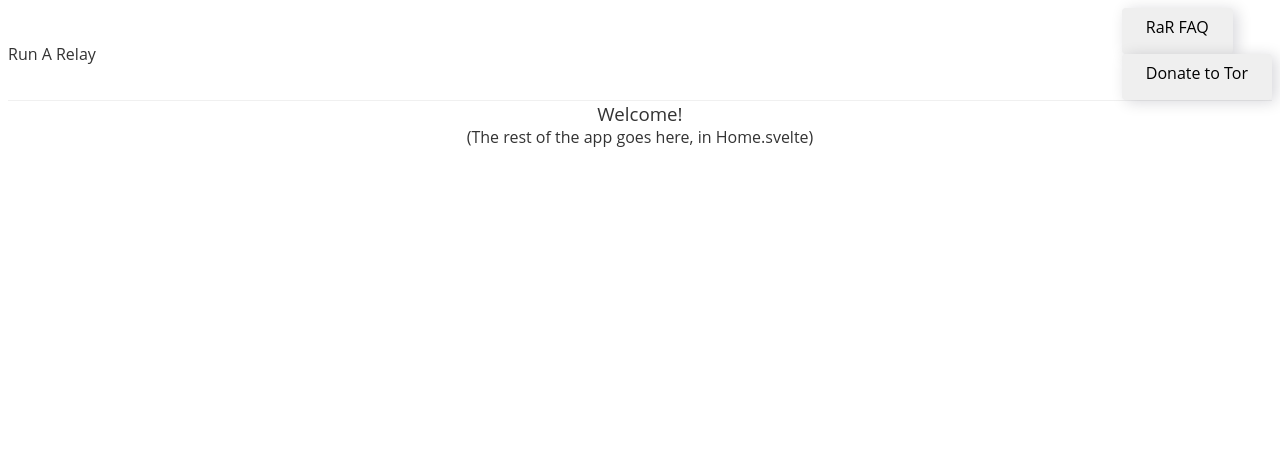
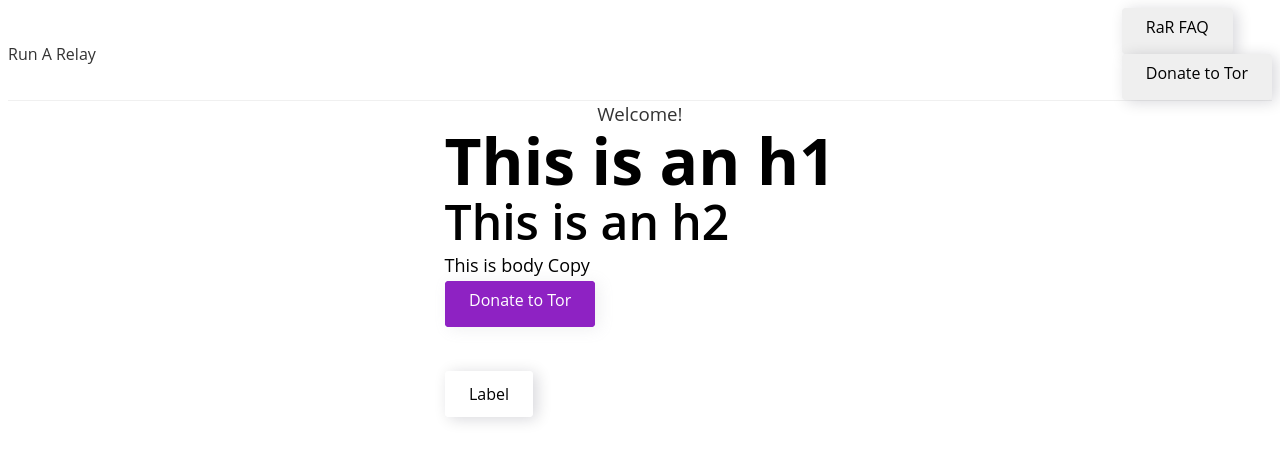
Before and after one commit to EffectiveAF/run-a-relay, a Svelte app: page / in a window 1280 px wide. Shown: the top 462 px of the page. Built offline with nearby package versions, Linux system fonts and the light colour scheme; a web font is replaced by a local one.

Commit message:
add typography and button examples

```diff
--- a/src/Home.svelte
+++ b/src/Home.svelte
@@ -18,6 +18,16 @@
 <div class="home">
   <h3>Welcome!</h3>
   <div>
-    (The rest of the app goes here, in Home.svelte)
+
+      <h1>This is an h1</h1>
+      <h2>This is an h2</h2>
+      <p>This is body Copy</p>
+
+
+      <button class="primary hvr-ripple-out">Donate to Tor</button>
+      <br>
+      <br>
+      <button class="secondary hvr-ripple-out-sec">Label</button>
+
   </div>
 </div>
```
